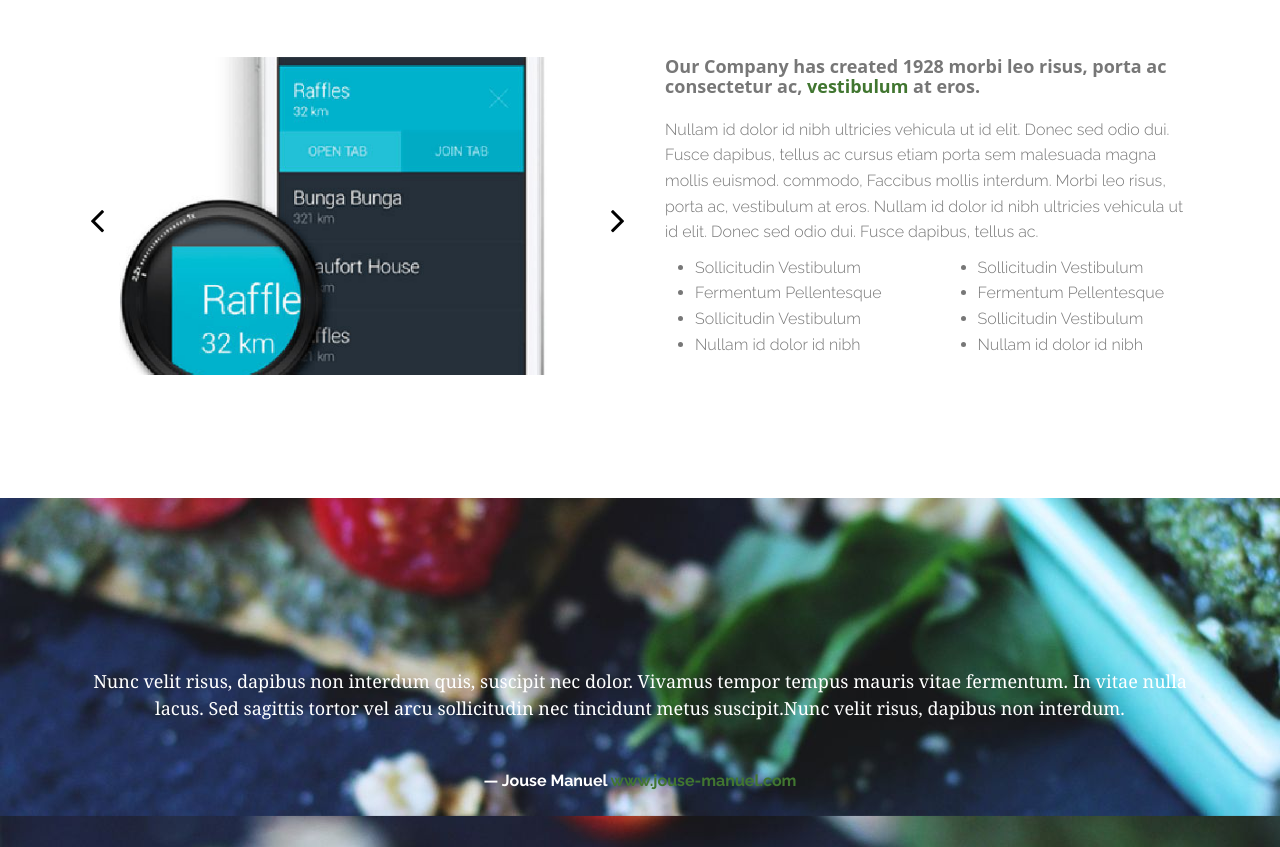
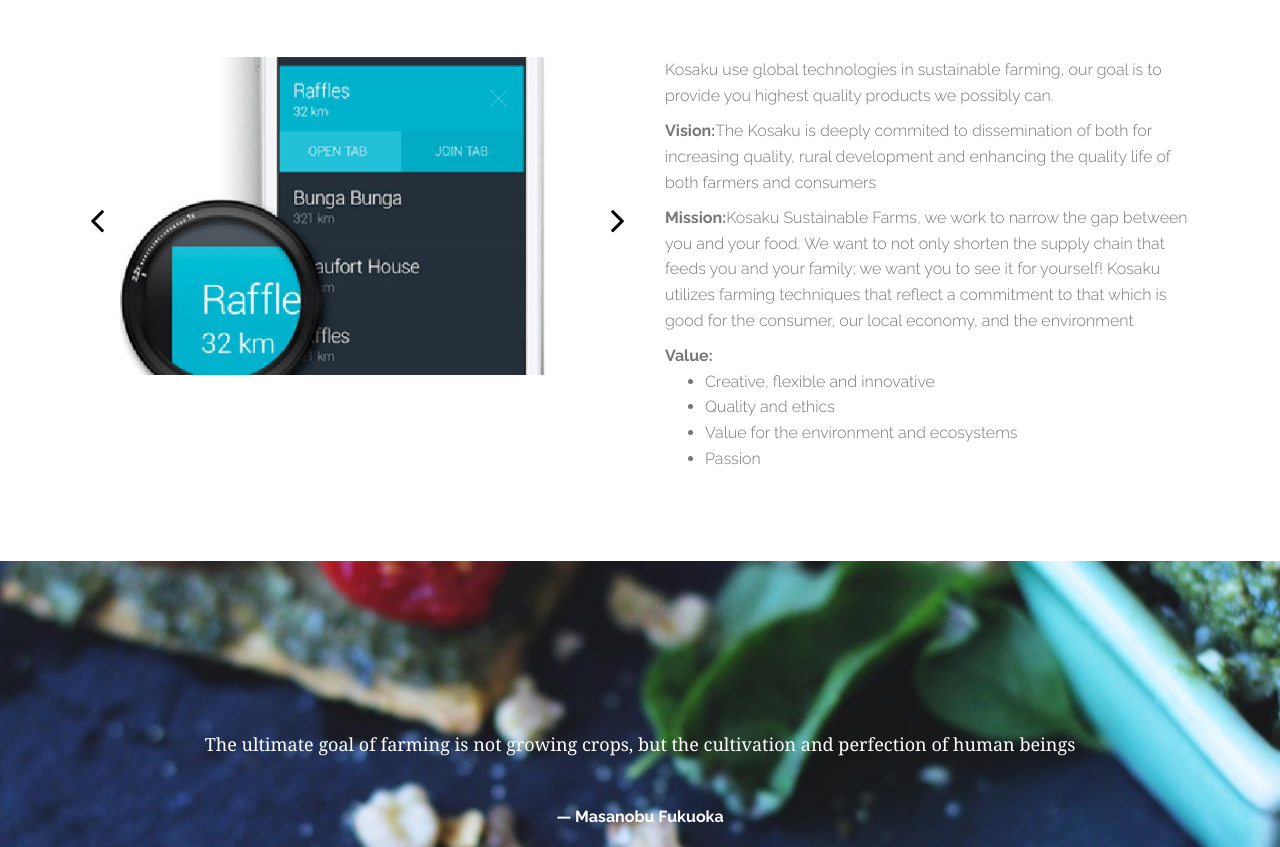
Before and after one commit to desirentwala/desirentwala.github.io, a plain HTML site: page kosaku_static/index.html in a window 1280 px wide. Shown: the part 958-1805 px from the top of the page. Drawn offline with Linux system fonts and the light colour scheme.

Commit message:
changed the index page

```diff
--- a/kosaku_static/index.html
+++ b/kosaku_static/index.html
@@ -119,7 +119,7 @@
             </div>
           </div>
 
-          <div class="item" style="background-image: url(img/66.jpg);">
+          <div class="item" style="background-image: url(img/67.jpg);">
             <div class="carousel-caption">
               <div class="wow fadeInUp" data-wow-offset="0" data-wow-delay="1.0s">
                 <h2>Fully Responsive</h2>
@@ -143,7 +143,7 @@
             </div>
           </div>
 
-		  <div class="item" style="background-image: url(img/82.jpg);">
+		  <div class="item" style="background-image: url(img/69.jpg);">
             <div class="carousel-caption">
               <div class="wow fadeInUp" data-wow-offset="0" data-wow-delay="1.0s">
                 <h2>Fully Responsive</h2>
@@ -222,38 +222,31 @@
 
             <div class="col-lg-6 ">
               <div class="company mar-left10">
-                <h4>Our Company has created 1928 morbi leo risus, porta ac consectetur ac, <span>vestibulum </span> at
-                  eros.</h4>
-                <p>Nullam id dolor id nibh ultricies vehicula ut id elit. Donec sed odio dui. Fusce dapibus, tellus ac
-                  cursus etiam porta sem malesuada magna mollis euismod. commodo, Faccibus mollis interdum. Morbi leo
-                  risus, porta ac, vestibulum at eros.
-                  Nullam id dolor id nibh ultricies vehicula ut id elit. Donec sed odio dui. Fusce dapibus, tellus ac.</p>
+                <p>Kosaku use global technologies in sustainable farming, our goal is to provide you
+				            highest quality products we possibly can.</p>
+				        <p><strong>Vision:</strong>The Kosaku is deeply commited to dissemination of both for increasing quality,
+                rural development and enhancing the quality life of both farmers and consumers</p>
+                <p><strong>Mission:</strong>Kosaku Sustainable Farms, we work to narrow the gap between you and your food.
+                  We want to not only shorten the supply chain that feeds you and your family;
+                  we want you to see it for yourself!  Kosaku utilizes farming techniques that
+                  reflect a commitment to that which is good for the consumer, our local economy, and the environment</p>
               </div>
               <div class="list-style">
                 <div class="row">
-                  <div class="col-lg-6 col-sm-6 col-xs-12">
+                  <div class="col-lg-12 col-sm-12 col-xs-12 company mar-left10">
+                    <div><strong>Value:</strong></div>
                     <ul>
-                      <li>Sollicitudin Vestibulum</li>
-                      <li>Fermentum Pellentesque</li>
-                      <li>Sollicitudin Vestibulum</li>
-                      <li>Nullam id dolor id nibh</li>
-                    </ul>
-                  </div>
-                  <div class="col-lg-6 col-sm-6 col-xs-12">
-                    <ul>
-                      <li>Sollicitudin Vestibulum</li>
-                      <li>Fermentum Pellentesque</li>
-                      <li>Sollicitudin Vestibulum</li>
-                      <li>Nullam id dolor id nibh</li>
+                      <li>Creative, flexible and innovative</li>
+                      <li>Quality and ethics</li>
+                      <li>Value for the environment and ecosystems</li>
+                      <li>Passion</li>
                     </ul>
                   </div>
                 </div>
               </div>
             </div>
-
           </div>
         </div>
-
       </div>
 
     </div>
@@ -267,13 +260,9 @@
         <div class="col-lg-12">
           <div class="align-center">
             <div class="testimonial pad-top40 pad-bot40 clearfix">
-              <h5>
-                Nunc velit risus, dapibus non interdum quis, suscipit nec dolor. Vivamus tempor tempus mauris vitae
-                fermentum. In vitae nulla lacus. Sed sagittis tortor vel arcu sollicitudin nec tincidunt metus
-                suscipit.Nunc velit risus, dapibus non interdum.
-              </h5>
+              <h5>The ultimate goal of farming is not growing crops, but the cultivation and perfection of human beings</h5>
               <br />
-              <span class="author">&mdash; Jouse Manuel <a href="#">www.jouse-manuel.com</a></span>
+              <span class="author">&mdash; Masanobu Fukuoka</span>
             </div>
 
           </div>
@@ -364,13 +353,9 @@
         <div class="col-lg-12">
           <div class="align-center">
             <div class="testimonial pad-top40 pad-bot40 clearfix">
-              <h5>
-                Nunc velit risus, dapibus non interdum quis, suscipit nec dolor. Vivamus tempor tempus mauris vitae
-                fermentum. In vitae nulla lacus. Sed sagittis tortor vel arcu sollicitudin nec tincidunt metus
-                suscipit.Nunc velit risus, dapibus non interdum.
-              </h5>
+              <h5>AGRICULTURE is our widest pursuit because it will, in the end, contribute most to real WEALTH, good MORALS and HAPINESS</h5>
               <br />
-              <span class="author">&mdash; Jouse Manuel / www.jouse-manuel.com</span>
+              <span class="author">&mdash; Thomas Jefferson</span>
             </div>
 
           </div>
@@ -493,12 +478,7 @@
   <section id="parallax1" class="section pad-top40 pad-bot40 mar-bot20" data-stellar-background-ratio="0.5">
     <div class="container ">
       <div class="align-center pad-top40 pad-bot40">
-        <h4 class="color-white pad-top50">Indoctum accusamus comprehensam</h4>
-        <p class="color-white">Nullam id dolor id nibh ultricies vehicula ut id elit. Donec sed odio dui. Fusce
-          dapibus, tellus ac cursus etiam porta sem malesuada magna mollis euismod. commodo, Faccibus mollis interdum.
-          Morbi leo risus, porta ac, vestibulum at eros.Feugiat
-          accumsan Suspendisse eget Duis faucibus tempus pede pede augue pede. Dapibus mollis dignissim suscipit porta
-          justo nisl amet Nunc quis semper.</p>
+        <h5 class="color-white pad-top50">You cannot have a happy, healthy and peaceful continent without food</h5>
       </div>
     </div>
   </section>
```
Also changed, not shown: kosaku_static/img/67.jpg (added), kosaku_static/img/68.jpg (added), 1 other file.
